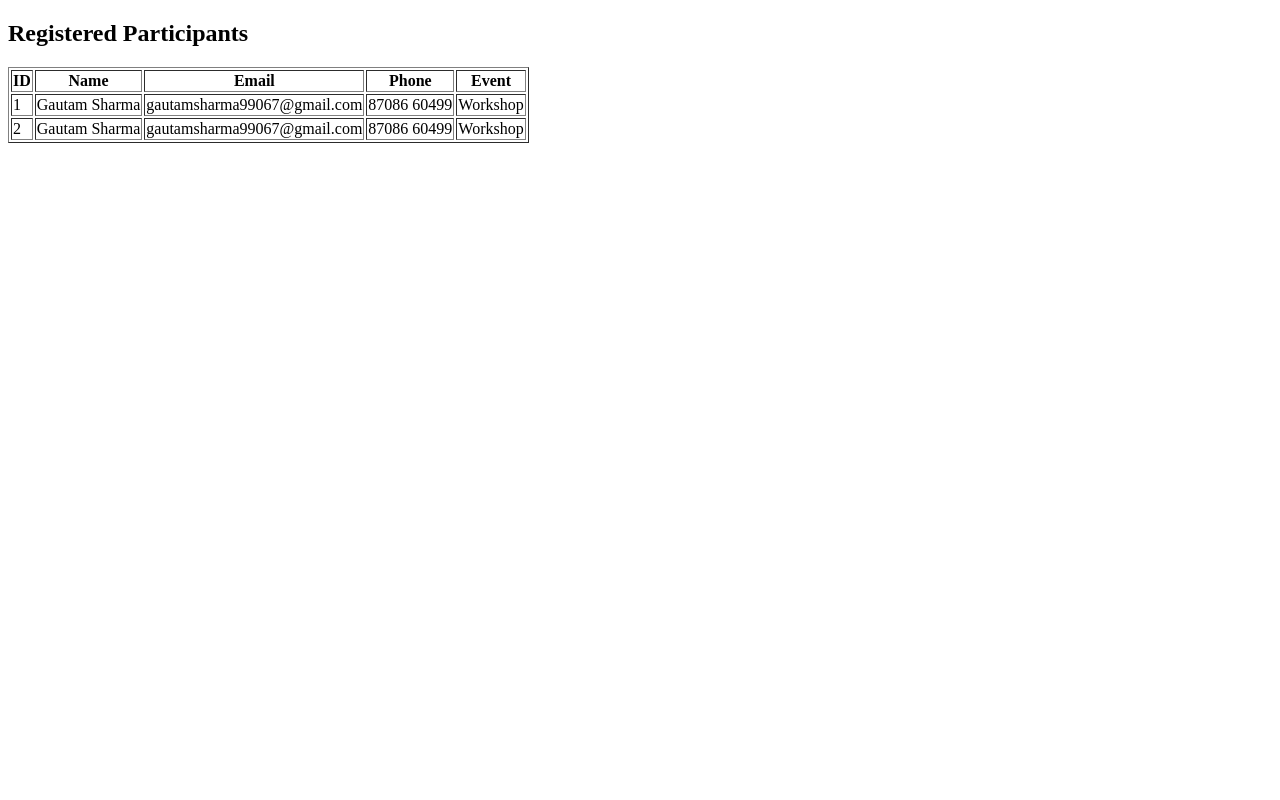
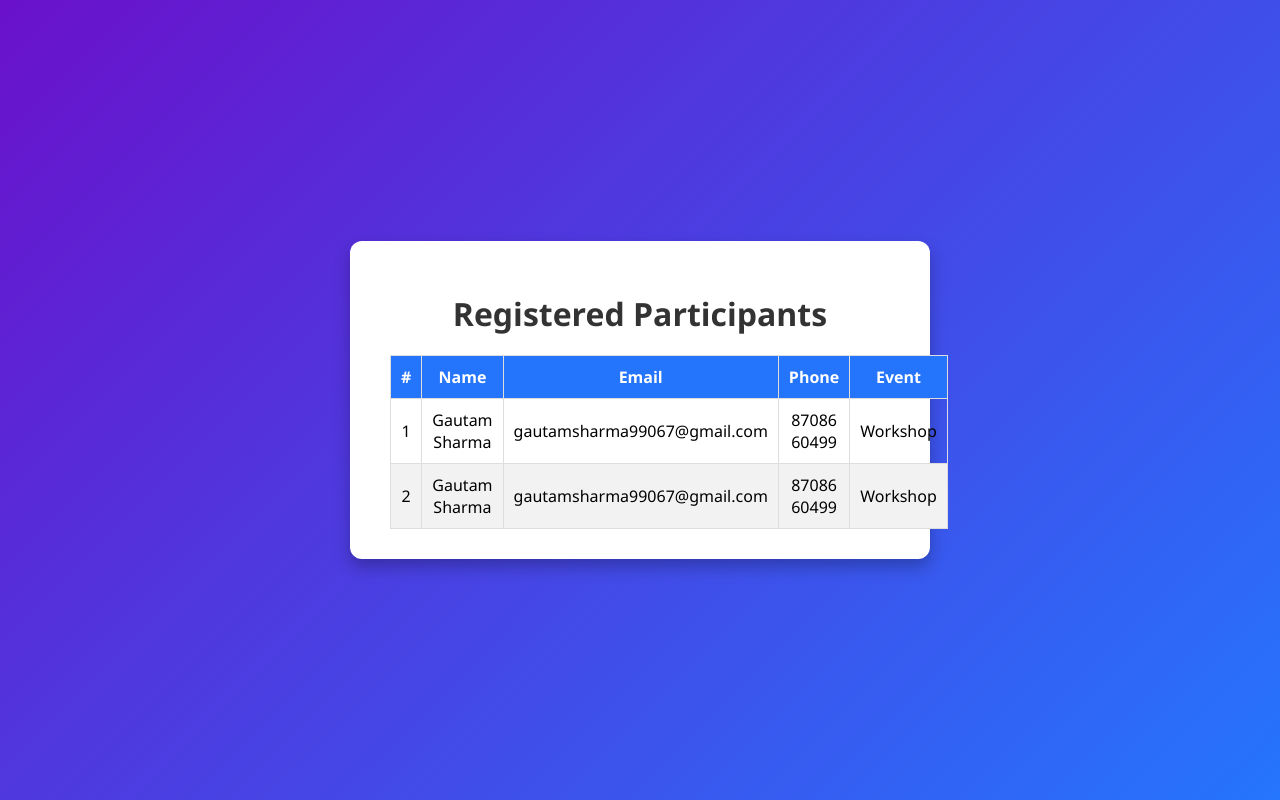
Before and after one commit to GautamSharma99/DBMSproject, a Flask app: page /admin in a window 1280 px wide. Run offline with Flask 3, Linux system fonts and the light colour scheme; data comes from the database, SQL or seed files in the repository; both versions use the stored data as it was after the commit.

Commit message:
frontend modifications

```diff
--- /dev/null
+++ b/static/style.css
@@ -0,0 +1,67 @@
+body {
+    font-family: 'Segoe UI', Tahoma, Geneva, Verdana, sans-serif;
+    background: linear-gradient(135deg, #6a11cb, #2575fc);
+    min-height: 100vh;
+    margin: 0;
+    display: flex;
+    justify-content: center;
+    align-items: center;
+}
+
+.container {
+    background: #ffffff;
+    padding: 30px 40px;
+    border-radius: 12px;
+    box-shadow: 0 8px 16px rgba(0,0,0,0.25);
+    text-align: center;
+    width: 500px;
+}
+
+h1 {
+    margin-bottom: 20px;
+    color: #333333;
+}
+
+form input, form select {
+    width: 90%;
+    padding: 12px;
+    margin: 10px 0;
+    border: 1px solid #cccccc;
+    border-radius: 6px;
+}
+
+button {
+    background-color: #2575fc;
+    color: white;
+    padding: 12px 20px;
+    border: none;
+    margin-top: 10px;
+    border-radius: 6px;
+    cursor: pointer;
+    width: 95%;
+    font-size: 16px;
+}
+
+button:hover {
+    background-color: #6a11cb;
+}
+
+table {
+    width: 100%;
+    border-collapse: collapse;
+    margin-top: 20px;
+}
+
+thead {
+    background-color: #2575fc;
+    color: white;
+}
+
+th, td {
+    padding: 10px;
+    border: 1px solid #dddddd;
+}
+
+tbody tr:nth-child(even) {
+    background-color: #f2f2f2;
+}
--- a/templates/admin.html
+++ b/templates/admin.html
@@ -1,12 +1,25 @@
 <!DOCTYPE html>
-<html>
+<html lang="en">
 <head>
-    <title>Admin Panel</title>
+    <meta charset="UTF-8">
+    <title>Admin - View Registrations</title>
+    <link rel="stylesheet" href="/static/style.css">
 </head>
 <body>
-    <h2>Registered Participants</h2>
-    <table border="1">
-        <tr><th>ID</th><th>Name</th><th>Email</th><th>Phone</th><th>Event</th></tr>
+
+<div class="container">
+    <h1>Registered Participants</h1>
+    <table>
+        <thead>
+            <tr>
+                <th>#</th>
+                <th>Name</th>
+                <th>Email</th>
+                <th>Phone</th>
+                <th>Event</th>
+            </tr>
+        </thead>
+        <tbody>
             {% for r in registrations %}
             <tr>
                 <td>{{ r[0] }}</td>
@@ -16,6 +29,9 @@
                 <td>{{ r[4] }}</td>
             </tr>
             {% endfor %}
+        </tbody>
     </table>
+</div>
+
 </body>
 </html>
```
Also changed, not shown: templates/index.html (+16 -7 lines), database.db. Lines whose indentation alone changed are shown as unchanged.
